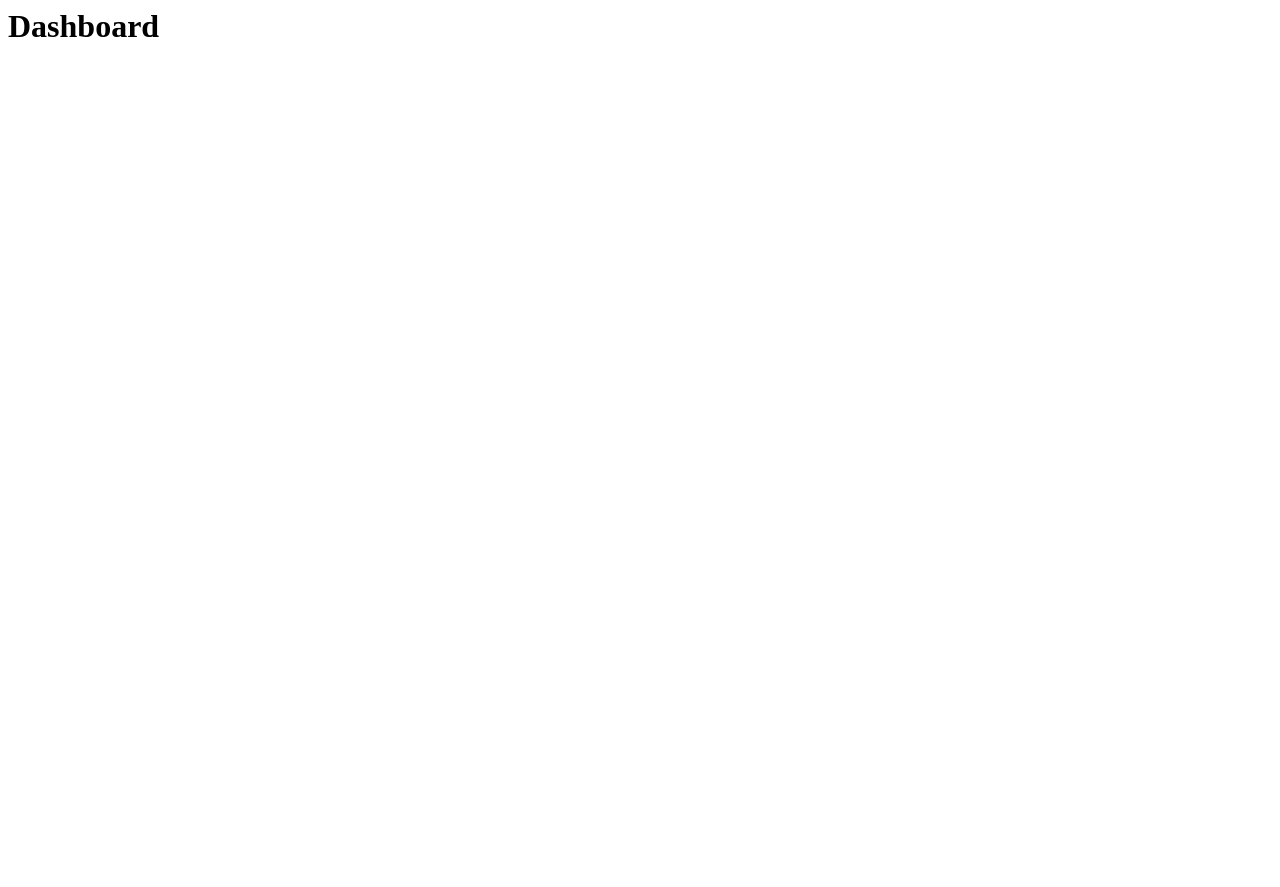
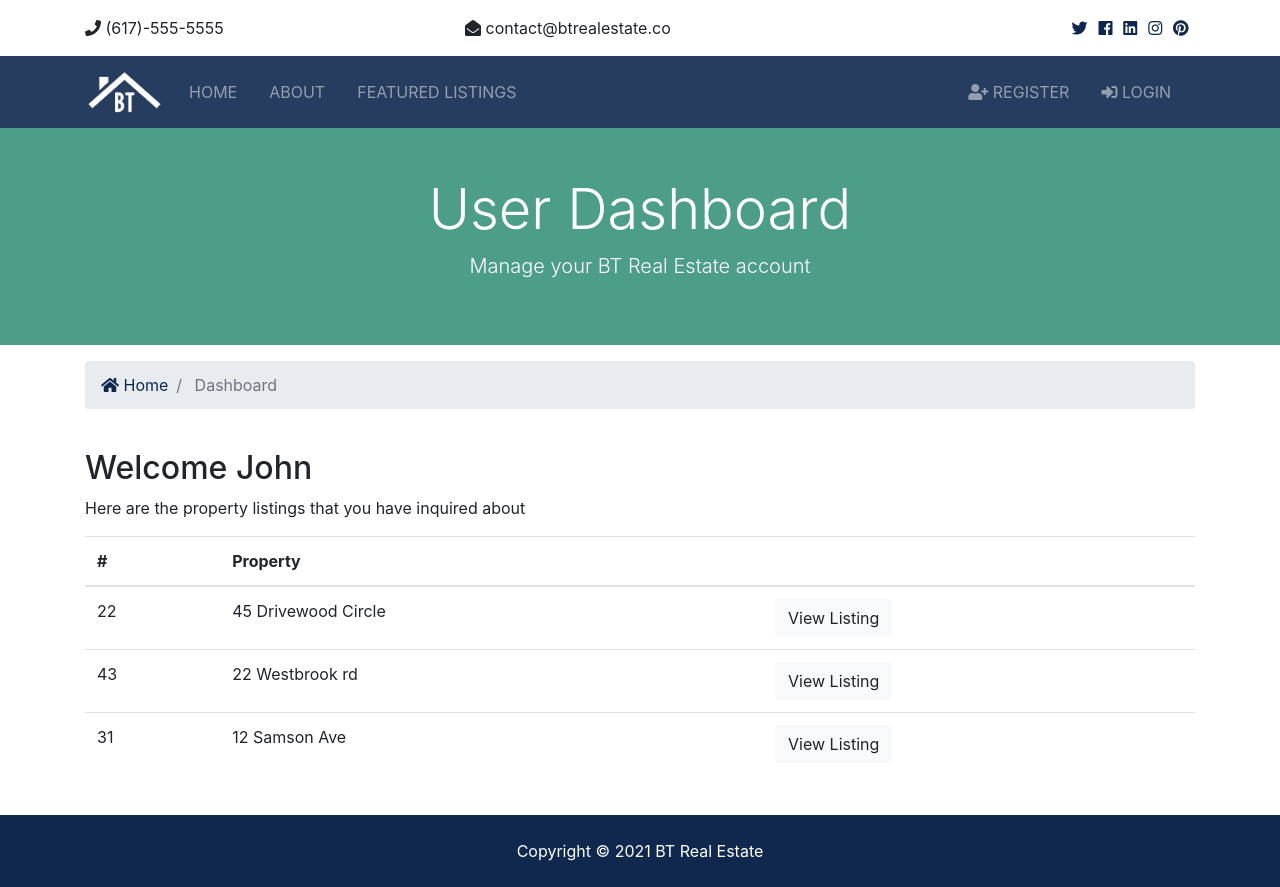
Before and after one commit to snape-here/Real-Estate-Website, a Django app: page /accounts/dashboard in a window 1280 px wide. Before the commit the page is almost empty. Before the commit the page ends 37 px from the top, so only its background shows below. Run offline with Django 3.2, Linux system fonts and the light colour scheme; some libraries are stand-ins or nearby versions.

Commit message:
Added User login and Register pages

```diff
--- a/accounts/views.py
+++ b/accounts/views.py
@@ -1,22 +1,66 @@
-from django.contrib import messages
+from django.contrib import messages, auth
 from django.shortcuts import redirect, render
+from django.contrib.auth.models import User
 
 # Create your views here.
+
+
 def register(request):
     if request.method == 'POST':
-        messages.error(request, 'ERROR MESSAGE')
-        return redirect('register')
+
+        # Form Values
+        first_name = request.POST['first_name']
+        last_name = request.POST['last_name']
+        username = request.POST['username']
+        email = request.POST['email']
+        password = request.POST['password']
+        password2 = request.POST['password2']
+
+        if password == password2:
+            if User.objects.filter(username=username).exists():
+                messages.error(request, 'Username is taken')
+                return redirect('register')
+            else:
+                if User.objects.filter(email=email).exists():
+                    messages.error(request, 'Email is being used')
+                    return redirect('register')
+                else:
+                    user = User.objects.create_user(
+                        username=username, password=password, email=email, first_name=first_name, last_name=last_name)
+                    user.save()
+                    messages.success(request, 'You are now registered and can log in')
+                    return redirect('login')
+        else:
+            messages.error(request, 'Passwords do not match')
+            return redirect('register')
     else:
         return render(request, 'accounts/register.html')
 
+
 def login(request):
     if request.method == 'POST':
-        pass
+        username = request.POST['username']
+        password = request.POST['password']
+
+        user = auth.authenticate(username=username, password=password)
+
+        if user is not None:
+            auth.login(request, user)
+            messages.success(request, 'You are now logged in')
+            return redirect('dashboard')
+        else:
+            messages.error(request, 'Invalid Username or Password')
+            return redirect('login')
     else:
         return render(request, 'accounts/login.html')
+
 
 def dashboard(request):
     return render(request, 'accounts/dashboard.html')
 
+
 def logout(request):
-    return redirect('index')
+    if request.method == 'POST':
+        auth.logout(request)
+        messages.success(request, 'You are now logged out')
+        return redirect('index')
--- a/templates/accounts/dashboard.html
+++ b/templates/accounts/dashboard.html
@@ -1 +1,79 @@
-<h1>Dashboard</h1>
+{% extends 'base.html' %}
+
+{% block title %}
+| Dashboard
+{% endblock %}
+
+{% block content %}
+<section id="showcase-inner" class="py-5 text-white">
+    <div class="container">
+        <div class="row text-center">
+            <div class="col-md-12">
+                <h1 class="display-4">User Dashboard</h1>
+                <p class="lead">Manage your BT Real Estate account</p>
+            </div>
+        </div>
+    </div>
+</section>
+
+<!-- Breadcrumb -->
+<section id="bc" class="mt-3">
+    <div class="container">
+        <nav aria-label="breadcrumb">
+            <ol class="breadcrumb">
+                <li class="breadcrumb-item">
+                    <a href="{% url 'index' %}">
+                        <i class="fas fa-home"></i> Home</a>
+                </li>
+                <li class="breadcrumb-item active"> Dashboard</li>
+            </ol>
+        </nav>
+    </div>
+</section>
+
+<!-- Alerts -->
+{% include 'partials/_alerts.html' %}
+
+<section id="dashboard" class="py-4">
+    <div class="container">
+        <div class="row">
+            <div class="col-md-12">
+                <h2>Welcome John</h2>
+                <p>Here are the property listings that you have inquired about</p>
+                <table class="table">
+                    <thead>
+                        <tr>
+                            <th scope="col">#</th>
+                            <th scope="col">Property</th>
+                            <th></th>
+                        </tr>
+                    </thead>
+                    <tbody>
+                        <tr>
+                            <td>22</td>
+                            <td>45 Drivewood Circle</td>
+                            <td>
+                                <a class="btn btn-light" href="#">View Listing</a>
+                            </td>
+                        </tr>
+                        <tr>
+                            <td>43</td>
+                            <td>22 Westbrook rd</td>
+                            <td>
+                                <a class="btn btn-light" href="#">View Listing</a>
+                            </td>
+                        </tr>
+                        <tr>
+                            <td>31</td>
+                            <td>12 Samson Ave</td>
+                            <td>
+                                <a class="btn btn-light" href="#">View Listing</a>
+                            </td>
+                        </tr>
+                    </tbody>
+                </table>
+            </div>
+        </div>
+    </div>
+</section>
+{% endblock %}
--- a/templates/accounts/login.html
+++ b/templates/accounts/login.html
@@ -1,4 +1,8 @@
 {% extends 'base.html' %}
+
+{% block title %}
+| Account Login
+{% endblock %}
 
 {% block content %}
 <section id="login" class="bg-light py-5">
--- a/templates/accounts/register.html
+++ b/templates/accounts/register.html
@@ -1,4 +1,8 @@
 {% extends 'base.html' %}
+
+{% block title %}
+| Register Account
+{% endblock %}
 
 {% block content %}
 <section id="register" class="bg-light py-5">
--- a/templates/base.html
+++ b/templates/base.html
@@ -15,7 +15,7 @@
     <link rel="stylesheet" href="{% static 'css/style.css' %}">
     <!-- Lightbox -->
     <link rel="stylesheet" href="{% static 'css/lightbox.min.css' %}">
-    <title>Real Estate</title>
+    <title>Real Estate{% block title %}{% endblock %}</title>
 </head>
 
 <body>
--- a/templates/listings/listing.html
+++ b/templates/listings/listing.html
@@ -1,6 +1,10 @@
 {% extends 'base.html' %}
 
 {% load humanize %}
+
+{% block title %}
+| {{listing.title}}
+{% endblock %}
 
 {% block content %}
 <section id="showcase-inner" class="py-5 text-white">
--- a/templates/listings/listings.html
+++ b/templates/listings/listings.html
@@ -1,6 +1,10 @@
 {% extends 'base.html' %}
 
 {% load humanize %}
+
+{% block title %}
+| Browse Listings
+{% endblock %}
 
 {% block content %}
 <section id="showcase-inner" class="py-5 text-white">
--- a/templates/listings/search.html
+++ b/templates/listings/search.html
@@ -1,6 +1,10 @@
 {% extends 'base.html' %}
 
 {% load humanize %}
+
+{% block title %}
+| Search Results
+{% endblock %}
 
 {% block content %}
 <section id="showcase-inner" class="showcase-search text-white py-5">
--- a/templates/pages/about.html
+++ b/templates/pages/about.html
@@ -1,6 +1,9 @@
 {% extends 'base.html' %}
 
 {% load static %}
+{% block title %}
+| About Us
+{% endblock %}
 
 {% block content %}
 <section id="showcase-inner" class="py-5 text-white">
--- a/templates/partials/_navbar.html
+++ b/templates/partials/_navbar.html
@@ -23,6 +23,21 @@
             </ul>
 
             <ul class="navbar-nav ml-auto">
+                {% if user.is_authenticated %}
+                    <li {% if 'dashboard' in request.path %} class="nav-item active mr-3" {% else %} class="nav-item mr-3" {% endif %}>
+                        <a class="nav-link" href="{% url 'dashboard' %}">
+                            Welcome {{ user.username }}(Dashboard)</a>
+                    </li>
+                    <li class="nav-item-mr-3">
+                        <a href="javascript:{document.getElementById('logout').submit()}" class="nav-link">
+                            <i class="fas fa-sign-out-alt"></i> Logout
+                        </a>
+                        <form action="{% url 'logout' %}" method="POST" id="logout">
+                            {% csrf_token %}
+                            <input type="hidden">
+                        </form>
+                    </li>
+                {% else %}
                     <li {% if 'register' in request.path %} class="nav-item active mr-3" {% else %} class="nav-item mr-3" {% endif %}>
                         <a class="nav-link" href="{% url 'register' %}">
                             <i class="fas fa-user-plus"></i> Register</a>
@@ -33,6 +48,7 @@
 
                             Login</a>
                     </li>
+                {% endif %}
             </ul>
         </div>
     </div>
```
Also changed, not shown: templates/pages/index.html (+9 -0 lines). Lines whose indentation alone changed are shown as unchanged.
